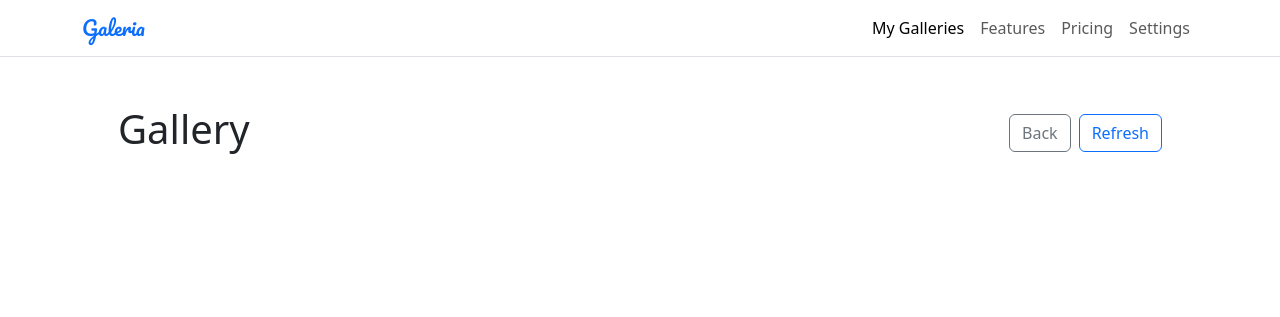
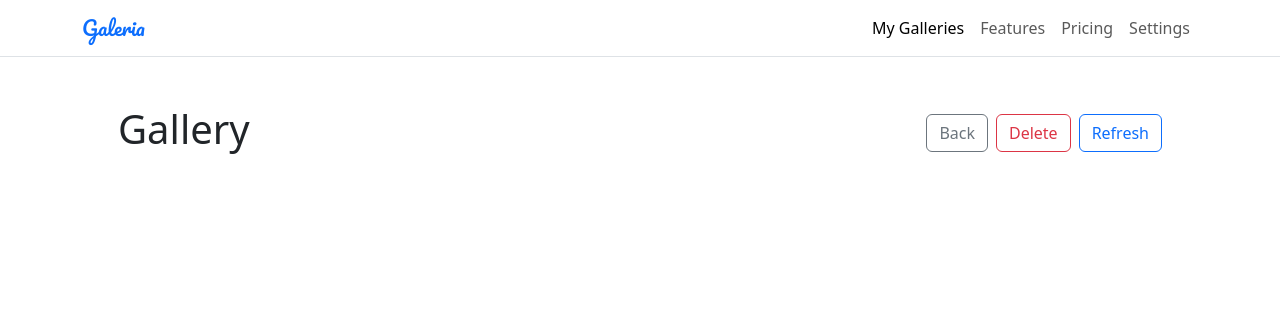
Before and after one commit to matevz-ap/galeriaa, a Django app: template templates/galleries/gallery_detail.html in a window 1280 px wide. Shown: the top 317 px of the page. Run offline with Django 3.2, Linux system fonts and the light colour scheme; the template is opened without the code that fills it, so the values that code supplies are empty; some libraries are stand-ins or nearby versions.

Commit message:
Add delete

```diff
--- a/galleries/urls.py
+++ b/galleries/urls.py
@@ -7,6 +7,7 @@ urlpatterns = [
     path('', login_required(views.GalleryListView.as_view()), name="list"),
     path('new/', login_required(views.GalleryCreateView.as_view()), name="create"),
     path('<pk>/', login_required(views.GalleryView.as_view()), name='detail'),
-    path('<pk>/refresh/', login_required(views.refresh_gallery), name='gallery_refresh'),
+    path('<pk>/delete', login_required(views.delete_gallery), name='delete'),
+    path('<pk>/refresh/', login_required(views.refresh_gallery), name='refresh'),
     path('<pk>/json/', views.gallery_api, name='gallery_api'),
 ]
--- a/templates/base.html
+++ b/templates/base.html
@@ -30,7 +30,7 @@
     ></script>
 </head>
 <body>
-<main class="vh-100">
+<main class="vh-100" hx-headers='{"X-CSRFToken": "{{ csrf_token }}"}'>
     {% block content %}
     {% endblock content %}
 </main>
--- a/templates/galleries/gallery_detail.html
+++ b/templates/galleries/gallery_detail.html
@@ -3,7 +3,9 @@
 <div class="d-flex align-items-center mb-3">
     <h1>Gallery</h1>
     <a href="{% url "galleries:list" %}" class="btn btn-outline-secondary ms-auto me-2">Back</a>
-    <a hx-get="{% url "galleries:gallery_refresh" object.pk %}" class="btn btn-outline-primary">Refresh</a>
+    <a class="btn btn-outline-danger me-2" hx-delete="{% url "galleries:delete" object.pk %}"
+        hx-confirm="Are you sure you want to delete this gallery?" >Delete</a>
+    <a hx-get="{% url "galleries:refresh" object.pk %}" class="btn btn-outline-primary">Refresh</a>
 </div>
 <div class="gallery">
     {% for file in object.data %}
```
Also changed, not shown: galleries/views.py (+8 -0 lines).
